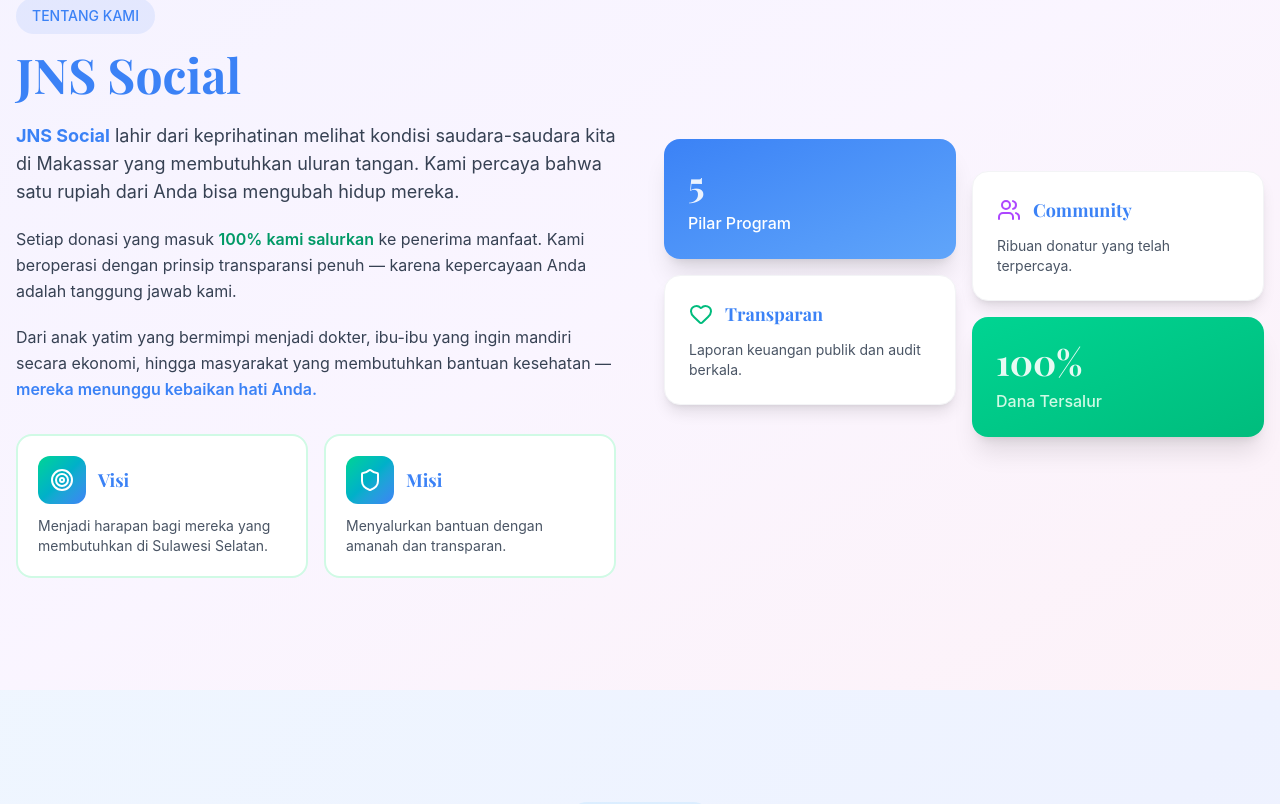
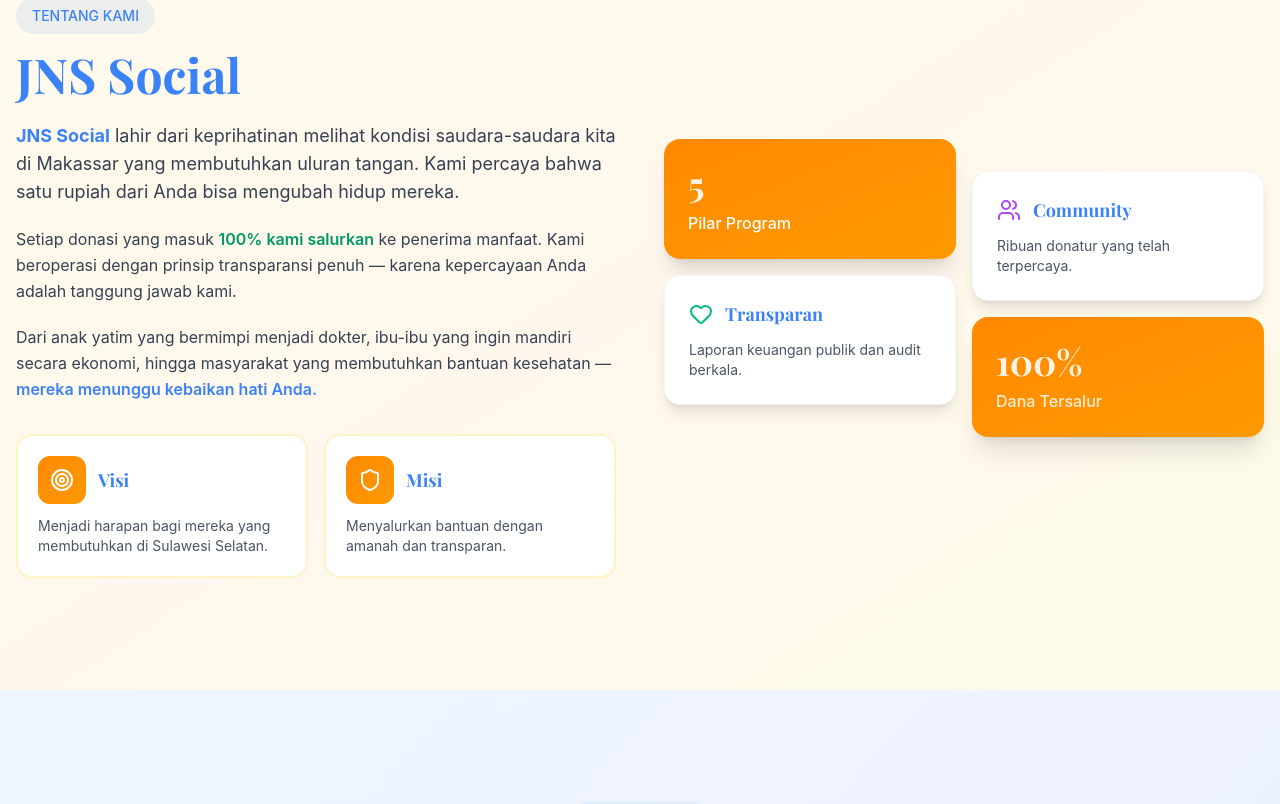
Before and after one commit to shafry00/jns-social, a React (Vite) app: page / in a window 1280 px wide. Shown: the part 914-1718 px from the top of the page. Built offline with nearby package versions, Linux system fonts and the light colour scheme.

Commit message:
Fix colors: amber for about, blue-cyan for contact

```diff
--- a/src/App.jsx
+++ b/src/App.jsx
@@ -326,7 +326,7 @@ function App() {
       </section>
 
       {/* About Section */}
-      <section id="about" className={`py-20 lg:py-28 bg-gradient-to-br from-violet-50 via-purple-50 to-pink-50 transition-all duration-700 ${
+      <section id="about" className={`py-20 lg:py-28 bg-gradient-to-br from-amber-50 via-orange-50 to-yellow-50 transition-all duration-700 ${
           visibleSections.about ? 'opacity-100 translate-y-0' : 'opacity-0 translate-y-8'
         }`}>
         <div className="max-w-7xl mx-auto px-4">
@@ -347,18 +347,18 @@ function App() {
               </div>
 
               <div className="mt-8 grid grid-cols-2 gap-4">
-                <div className="bg-white border-2 border-emerald-100 p-5 rounded-2xl">
+                <div className="bg-white border-2 border-amber-100 p-5 rounded-2xl">
                   <div className="flex items-center gap-3 mb-3">
-                    <div className="w-12 h-12 rounded-xl bg-gradient-to-br from-emerald-400 to-teal-deep flex items-center justify-center">
+                    <div className="w-12 h-12 rounded-xl bg-gradient-to-br from-orange-400 to-amber-500 flex items-center justify-center">
                       <Target className="w-6 h-6 text-white" />
                     </div>
                     <span className="font-display text-lg font-bold text-teal-deep">Visi</span>
                   </div>
                   <p className="text-sm text-gray-600">Menjadi harapan bagi mereka yang membutuhkan di Sulawesi Selatan.</p>
                 </div>
-                <div className="bg-white border-2 border-emerald-100 p-5 rounded-2xl">
+                <div className="bg-white border-2 border-amber-100 p-5 rounded-2xl">
                   <div className="flex items-center gap-3 mb-3">
-                    <div className="w-12 h-12 rounded-xl bg-gradient-to-br from-emerald-400 to-teal-deep flex items-center justify-center">
+                    <div className="w-12 h-12 rounded-xl bg-gradient-to-br from-orange-400 to-amber-500 flex items-center justify-center">
                       <Shield className="w-6 h-6 text-white" />
                     </div>
                     <span className="font-display text-lg font-bold text-teal-deep">Misi</span>
@@ -370,7 +370,7 @@ function App() {
 
             <div className="grid grid-cols-2 gap-4">
               <div className="space-y-4">
-                <div className="bg-gradient-to-br from-teal-deep to-teal-light rounded-2xl p-6 text-white shadow-xl">
+                <div className="bg-gradient-to-br from-orange-400 to-amber-500 rounded-2xl p-6 text-white shadow-xl">
                   <div className="font-display text-4xl font-bold mb-2 opacity-90">5</div>
                   <div className="text-white font-medium">Pilar Program</div>
                 </div>
@@ -390,9 +390,9 @@ function App() {
                   </div>
                   <p className="text-sm text-gray-600">Ribuan donatur yang telah terpercaya.</p>
                 </div>
-                <div className="bg-gradient-to-br from-emerald-400 to-emerald-500 rounded-2xl p-6 text-white shadow-xl">
+                <div className="bg-gradient-to-br from-orange-400 to-amber-500 rounded-2xl p-6 text-white shadow-xl">
                   <div className="font-display text-4xl font-bold mb-2 opacity-90">100%</div>
-                  <div className="text-emerald-100 font-medium">Dana Tersalur</div>
+                  <div className="text-orange-100 font-medium">Dana Tersalur</div>
                 </div>
               </div>
             </div>
@@ -401,7 +401,7 @@ function App() {
       </section>
 
       {/* Programs Section */}
-      <section id="programs" className={`py-20 lg:py-28 bg-gradient-to-br from-blue-50 via-indigo-50 to-violet-50 relative transition-all duration-700 ${
+      <section id="programs" className={`py-20 lg:py-28 bg-gradient-to-br from-blue-50 via-indigo-50 to-blue-100 relative transition-all duration-700 ${
           visibleSections.programs ? 'opacity-100 translate-y-0' : 'opacity-0 translate-y-8'
         }`}>
         <div className="max-w-7xl mx-auto px-4">
@@ -529,7 +529,7 @@ function App() {
       </section>
 
       {/* Transparency - Running Gallery */}
-      <section id="transparency" className={`py-20 lg:py-28 bg-gradient-to-br from-cyan-50 via-blue-50 to-indigo-50 transition-all duration-700 ${
+      <section id="transparency" className={`py-20 lg:py-28 bg-gradient-to-br from-sky-50 via-blue-50 to-cyan-50 transition-all duration-700 ${
           visibleSections.transparency ? 'opacity-100 translate-y-0' : 'opacity-0 translate-y-8'
         }`}>
         <div className="max-w-7xl mx-auto px-4">
@@ -569,7 +569,7 @@ function App() {
       </section>
 
       {/* Contact Section */}
-      <section id="contact" className={`py-20 lg:py-28 bg-gradient-to-br from-indigo-600 via-purple-600 to-pink-600 transition-all duration-700 ${
+      <section id="contact" className={`py-20 lg:py-28 bg-gradient-to-br from-blue-600 via-indigo-600 to-cyan-600 transition-all duration-700 ${
           visibleSections.contact ? 'opacity-100 translate-y-0' : 'opacity-0 translate-y-8'
         }`}>
         <div className="max-w-7xl mx-auto px-4">
```
